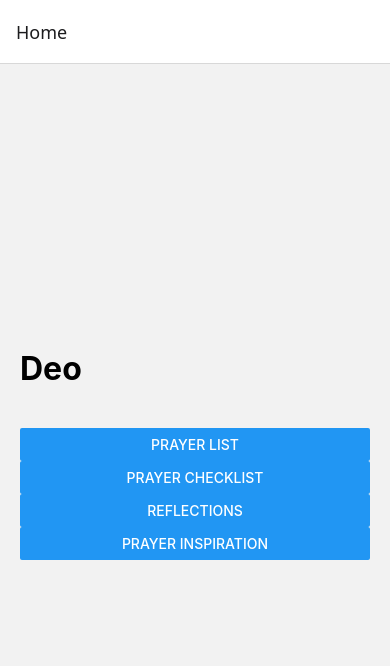
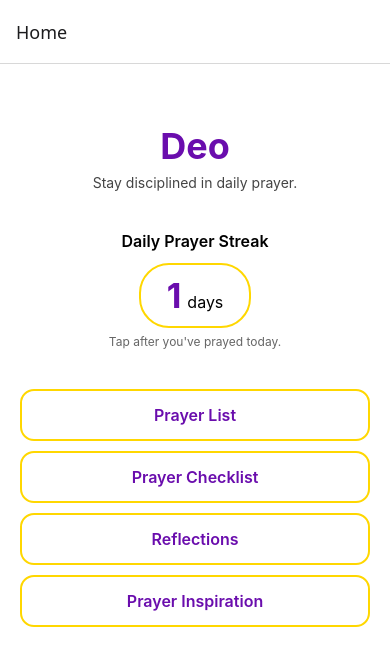
Before and after one commit to TUDublinBlanchBusinessIT/project-Cianan-C-1, a React Native app in the folder DeoApp/: screen /Home in a window 390 px wide. Shown: the top 666 px of the page. Built offline with nearby package versions, Linux system fonts and the light colour scheme.

Commit message:
3rd Commit

```diff
--- a/DeoApp/screens/HomeScreen.js
+++ b/DeoApp/screens/HomeScreen.js
@@ -1,33 +1,133 @@
 // screens/HomeScreen.js
-import * as React from 'react';
-import { View, Text, Button } from 'react-native';
+import React, { useState } from 'react';
+import { ScrollView, View, Text, StyleSheet, TouchableOpacity } from 'react-native';
 
 export default function HomeScreen({ navigation }) {
+  const [streak, setStreak] = useState(1); // start at 1 for now
+
+  const handleStreakPress = () => {
+    setStreak(prev => prev + 1);
+  };
+
+  const NavButton = ({ title, screen }) => (
+    <TouchableOpacity
+      style={styles.button}
+      onPress={() => navigation.navigate(screen)}
+      activeOpacity={0.7}
+    >
+      <Text style={styles.buttonText}>{title}</Text>
+    </TouchableOpacity>
+  );
+
   return (
-    <View style={{ flex: 1, padding: 20, justifyContent: 'center' }}>
-      <Text style={{ fontSize: 32, fontWeight: 'bold', marginBottom: 40 }}>
-        Deo
+    <ScrollView contentContainerStyle={styles.container}>
+      {/* Title */}
+      <Text style={styles.title}>Deo</Text>
+      <Text style={styles.subtitle}>
+        Stay disciplined in daily prayer.
       </Text>
 
-      <Button
-        title="Prayer List"
-        onPress={() => navigation.navigate('PrayerList')}
-      />
+      {/* Streak box */}
+      <View style={styles.streakContainer}>
+        <Text style={styles.streakLabel}>Daily Prayer Streak</Text>
 
-      <Button
-        title="Prayer Checklist"
-        onPress={() => navigation.navigate('Checklist')}
-      />
+        <TouchableOpacity
+          style={styles.streakBadge}
+          onPress={handleStreakPress}
+        >
+          <Text style={styles.streakNumber}>{streak}</Text>
+          <Text style={styles.streakText}>days</Text>
+        </TouchableOpacity>
 
-      <Button
-        title="Reflections"
-        onPress={() => navigation.navigate('Reflection')}
-      />
+        <Text style={styles.streakHint}>
+          Tap after you&apos;ve prayed today.
+        </Text>
+      </View>
 
-      <Button
-        title="Prayer Inspiration"
-        onPress={() => navigation.navigate('Inspiration')}
-      />
-    </View>
+      {/* Navigation buttons */}
+      <View style={styles.buttonsWrapper}>
+        <NavButton title="Prayer List" screen="PrayerList" />
+        <NavButton title="Prayer Checklist" screen="Checklist" />
+        <NavButton title="Reflections" screen="Reflection" />
+        <NavButton title="Prayer Inspiration" screen="Inspiration" />
+      </View>
+    </ScrollView>
   );
 }
+
+const GOLD = '#FFD700';
+const PURPLE = '#6A0DAD';
+
+const styles = StyleSheet.create({
+  container: {
+    flex: 1,
+    backgroundColor: '#FFFFFF',
+    paddingHorizontal: 20,
+    paddingTop: 60,
+    alignItems: 'center',
+  },
+  title: {
+    fontSize: 36,
+    fontWeight: 'bold',
+    color: PURPLE,
+  },
+  subtitle: {
+    marginTop: 6,
+    fontSize: 14,
+    color: '#444',
+    textAlign: 'center',
+  },
+
+  streakContainer: {
+    marginTop: 40,
+    alignItems: 'center',
+  },
+  streakLabel: {
+    fontSize: 16,
+    fontWeight: '600',
+  },
+  streakBadge: {
+    marginTop: 12,
+    paddingVertical: 10,
+    paddingHorizontal: 26,
+    borderRadius: 30,
+    borderWidth: 2,
+    borderColor: GOLD,
+    flexDirection: 'row',
+    alignItems: 'baseline',
+  },
+  streakNumber: {
+    fontSize: 34,
+    fontWeight: 'bold',
+    marginRight: 6,
+    color: PURPLE,
+  },
+  streakText: {
+    fontSize: 16,
+  },
+  streakHint: {
+    marginTop: 6,
+    fontSize: 12,
+    color: '#666',
+  },
+
+  buttonsWrapper: {
+    marginTop: 40,
+    width: '100%',
+  },
+  button: {
+    backgroundColor: '#FFFFFF',
+    borderWidth: 2,
+    borderColor: GOLD,
+    borderRadius: 14,
+    paddingVertical: 14,
+    paddingHorizontal: 10,
+    marginBottom: 10,
+  },
+  buttonText: {
+    textAlign: 'center',
+    fontSize: 16,
+    fontWeight: '600',
+    color: PURPLE,
+  },
+});
```
